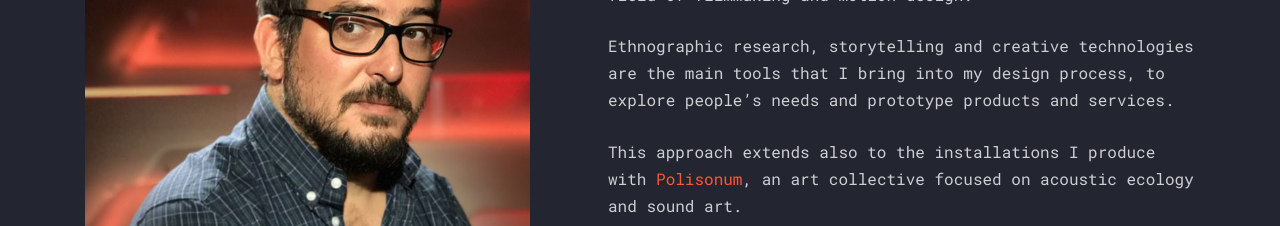
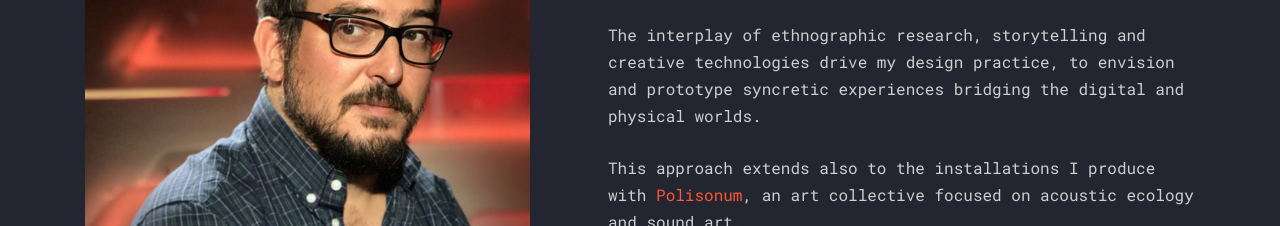
Before and after one commit to AhUhmm/temp-about-me, a plain HTML site: page about.html in a window 1280 px wide. Shown: the part 323-549 px from the top of the page. Drawn offline with Linux system fonts and the light colour scheme; files whose address does not match are found by name.

Commit message:
paragrafo about migliorato.

```diff
--- a/about.html
+++ b/about.html
@@ -68,9 +68,10 @@
               <p class="mb-4" data-aos="fade-right" data-aos-delay="400">I’m an Interaction and Service Designer with an
                 academic background in Asian Studies and extensive experience in the field of filmmaking and motion
                 design. </p>
-              <p class="mb-4" data-aos="fade-right" data-aos-delay="500">Ethnographic research, storytelling and
-                creative technologies are the main tools that I bring
-                into my design process, to explore people’s needs and prototype products and services.
+              <p class="mb-4" data-aos="fade-right" data-aos-delay="500">The interplay of ethnographic research,
+                storytelling and
+                creative technologies drive my design practice, to envision and prototype syncretic experiences bridging
+                the digital and physical worlds.
               </p>
               <p class="mb-4" data-aos="fade-right" data-aos-delay="500">This approach
                 extends also to the installations I produce with <a
```
